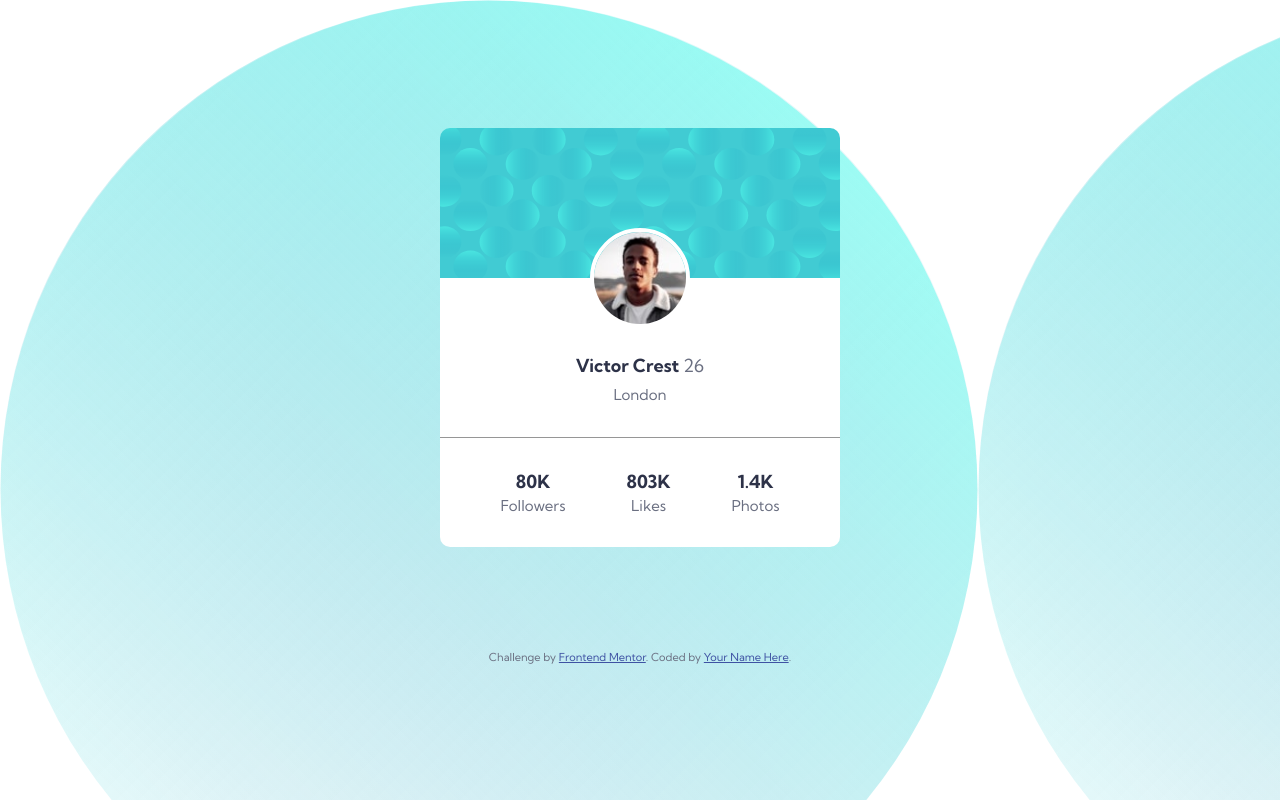
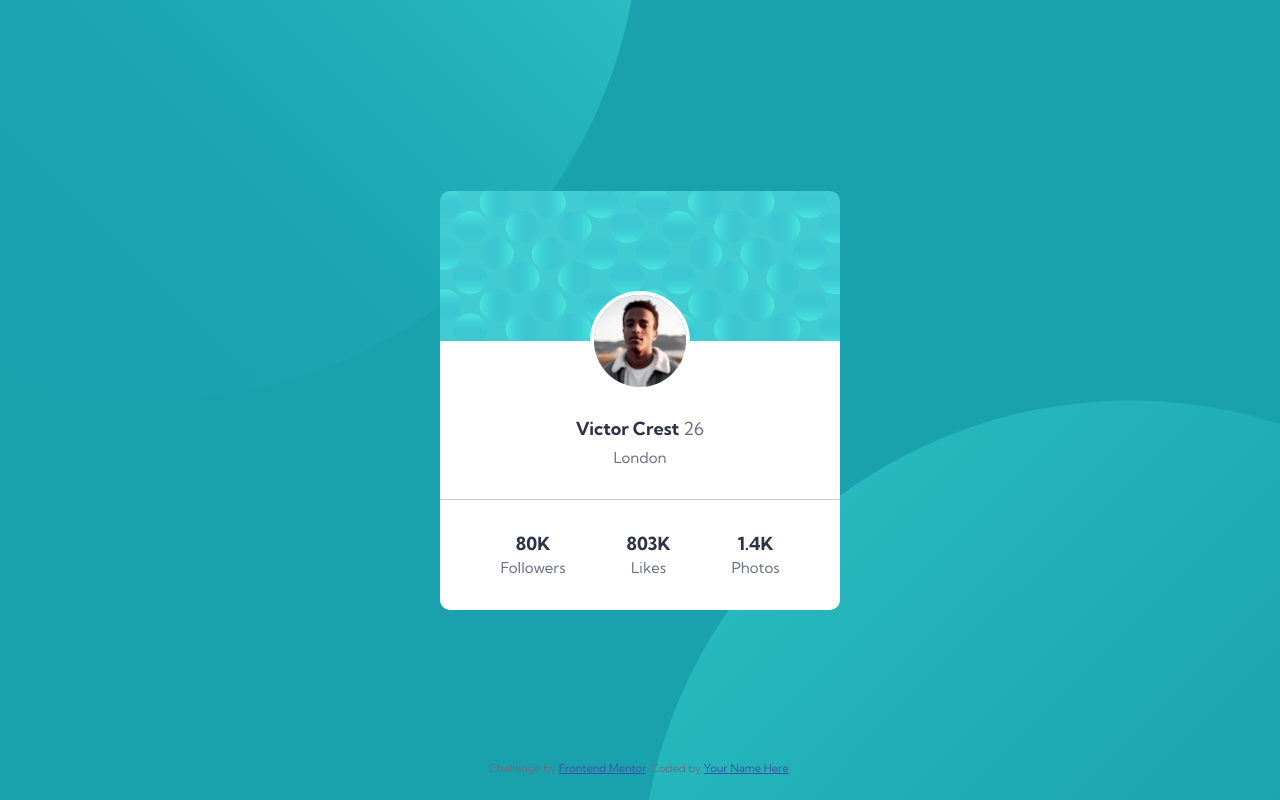
Before and after one commit to prajwal18/profile-card, a plain HTML site: page index.html in a window 1280 px wide. Drawn offline with Linux system fonts and the light colour scheme.

Commit message:
Profile Card v1.0

```diff
--- a/css/style.css
+++ b/css/style.css
@@ -17,18 +17,17 @@
 
 body{
     position: relative;
-    max-width: 1440px;
-    min-width: 350px;
-    margin: 0 auto;
-    padding: 10% 10px;
+    max-width: 1440px; min-width: 350px; width: 100%;
+    min-height: 100vh; margin: 0 auto;
+    background-color: var(--dark-cyan);
     background-image: url('../images/bg-pattern-top.svg'), url('../images/bg-pattern-bottom.svg');
+    background-repeat: no-repeat;
+    background-position: right 50vw bottom 50vh, left 50vw top 50vh;
     display: flex;
-    align-items: center;
-    justify-content: center;
+    align-items: center; justify-content: center;
     font-family: 'Kumbh Sans', sans-serif;
     font-weight: 400; font-size: 15px;
-    text-align: center;
-    line-height: 1.5;
+    text-align: center; line-height: 1.5;
     color: var(--dark-grayish-blue);
 }
 
@@ -39,12 +38,14 @@ main {
     position: relative;
     width: 100%;
     max-width: 400px;
+    margin: 50px 10px;
     border-radius: 10px;
     padding-top: 150px;
     background: #fff url('../images/bg-pattern-card.svg') no-repeat top left;
     background-size: 100% 150px;
     text-align: center;
 }
+
 
 /* Image - Person */
 main img.person {
@@ -69,8 +70,9 @@ main div.personal-info h1 span { color: var(--dark-grayish-blue); font-weight: 4
 main div.socials {
     margin-top: 30px;
     padding: 30px;
-    border-top: 1px solid var(--dark-gray);
+    border-top: 1px solid hsla(0, 0%, 59%, 0.5);
     display: flex;
+    flex-flow: row wrap;
     justify-content: space-around;
 }
 main div.socials > p { font-size: 0.9em; }
@@ -79,6 +81,7 @@ main div.socials > p { font-size: 0.9em; }
 footer.attribution {
     position: absolute;
     bottom: 0; left: 0;
+    height: 50px;
     width: 100%;
     padding: 10px;
     font-size: 11px;
--- a/index.html
+++ b/index.html
@@ -12,8 +12,9 @@
     </head>
 
     <body>
+
         <main>
-            <img class="person" src="./images/image-victor.jpg">
+            <img class="person" src="./images/image-victor.jpg" alt="Victor's Image">
 
             <div class="personal-info">
                 <h1 class="stats">Victor Crest <span>26</span></h1>
```
Also changed, not shown: 3 other files.
